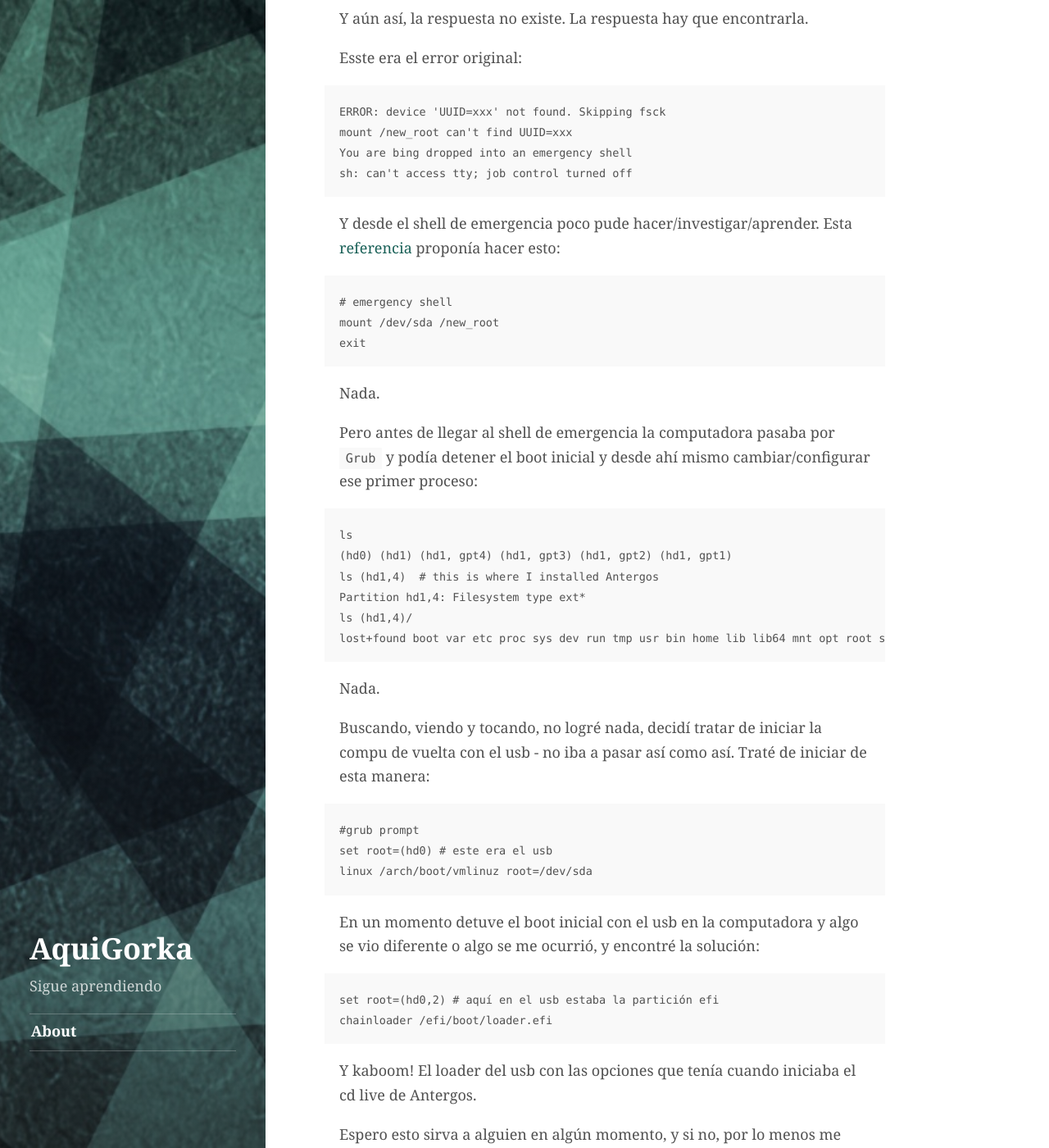
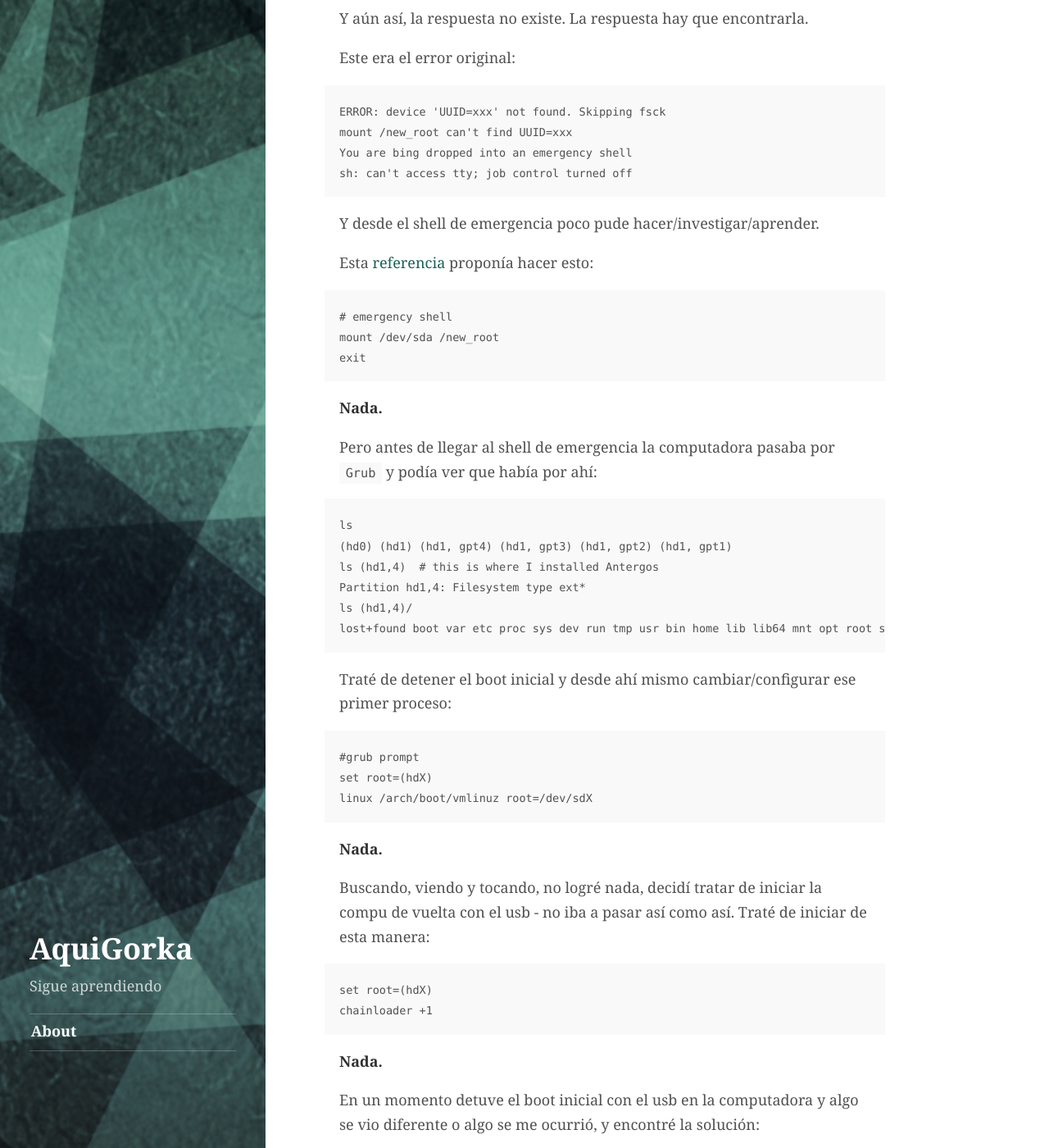
Before and after one commit to AquiGorka/aquigorka.github.io, a Jekyll site: the page built from _posts/2017-10-08-instalando-arch-linux-paso-6-primer-intento-fallido.md, in a window 1280 px wide and 1400 px high, scrolled down 998 px. Shown: the whole window at 82% size. Built offline with Jekyll 4.4.1, drawn with Linux system fonts in a browser that asks for light colours; some of the changed text lies outside the part shown.

Commit message:
20171011: fix format

````diff
--- a/_posts/2017-10-08-instalando-arch-linux-paso-6-primer-intento-fallido.md
+++ b/_posts/2017-10-08-instalando-arch-linux-paso-6-primer-intento-fallido.md
@@ -14,13 +14,13 @@ categories:
 
 Muchas cosas. Y entre ellas que hagas click en instalar después de _creer_ que lo configurado está bien y que, al terminar la computadora pida reiniciar y te encuentres con una pantalla como la de arriba.
 
-¿Qué diablos se hace con algo así?
+**¿Qué diablos se hace con algo así?**
 
 Google. Más Google. Mucho más Google.
 
 Y aún así, la respuesta no existe. La respuesta hay que encontrarla.
 
-Esste era el error original:
+Este era el error original:
 
 ```
 ERROR: device 'UUID=xxx' not found. Skipping fsck
@@ -29,7 +29,9 @@ You are bing dropped into an emergency shell
 sh: can't access tty; job control turned off
 ```
 
-Y desde el shell de emergencia poco pude hacer/investigar/aprender. Esta [referencia](https://unix.stackexchange.com/questions/364439/how-to-manually-boot-arch-linux-from-preboot-emergency-shell) proponía hacer esto:
+Y desde el shell de emergencia poco pude hacer/investigar/aprender.
+
+Esta [referencia](https://unix.stackexchange.com/questions/364439/how-to-manually-boot-arch-linux-from-preboot-emergency-shell) proponía hacer esto:
 
 ```
 # emergency shell
@@ -37,9 +39,9 @@ mount /dev/sda /new_root
 exit
 ```
 
-Nada.
+**Nada.**
 
-Pero antes de llegar al shell de emergencia la computadora pasaba por `Grub` y podía detener el boot inicial y desde ahí mismo cambiar/configurar ese primer proceso:
+Pero antes de llegar al shell de emergencia la computadora pasaba por `Grub` y podía ver que había por ahí:
 
 ```
 ls
@@ -50,20 +52,29 @@ ls (hd1,4)/
 lost+found boot var etc proc sys dev run tmp usr bin home lib lib64 mnt opt root sbin srv
 ```
 
-Nada.
+Traté de detener el boot inicial y desde ahí mismo cambiar/configurar ese primer proceso:
+
+```
+#grub prompt
+set root=(hdX)
+linux /arch/boot/vmlinuz root=/dev/sdX
+```
+
+**Nada.**
 
 Buscando, viendo y tocando, no logré nada, decidí tratar de iniciar la compu de vuelta con el usb - no iba a pasar así como así. Traté de iniciar de esta manera:
 
 ```
-#grub prompt
-set root=(hd0) # este era el usb
-linux /arch/boot/vmlinuz root=/dev/sda
+set root=(hdX)
+chainloader +1
 ```
+
+**Nada.**
 
 En un momento detuve el boot inicial con el usb en la computadora y algo se vio diferente o algo se me ocurrió, y encontré la solución:
 
 ```
-set root=(hd0,2) # aquí en el usb estaba la partición efi
+set root=(hdX,Y) # aquí en Y en el usb estaba la partición efi
 chainloader /efi/boot/loader.efi
 ```
 
````
